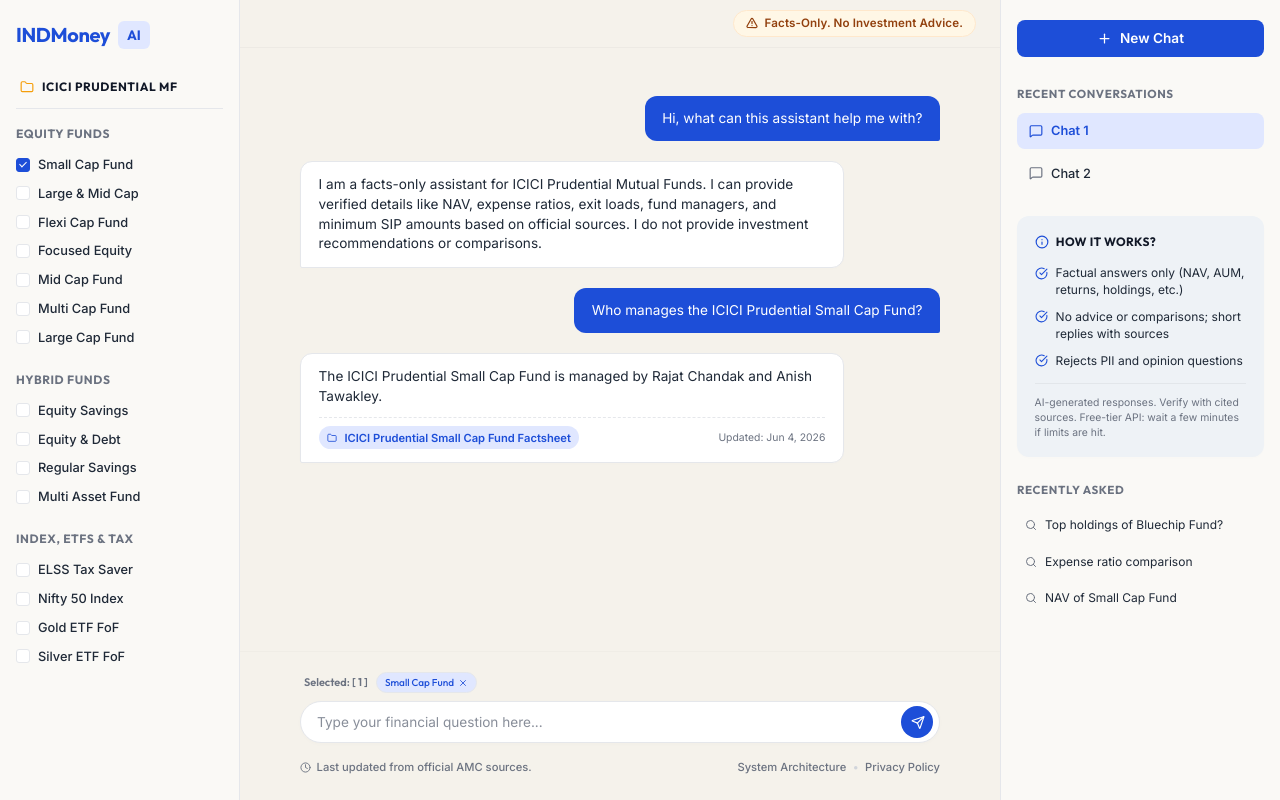
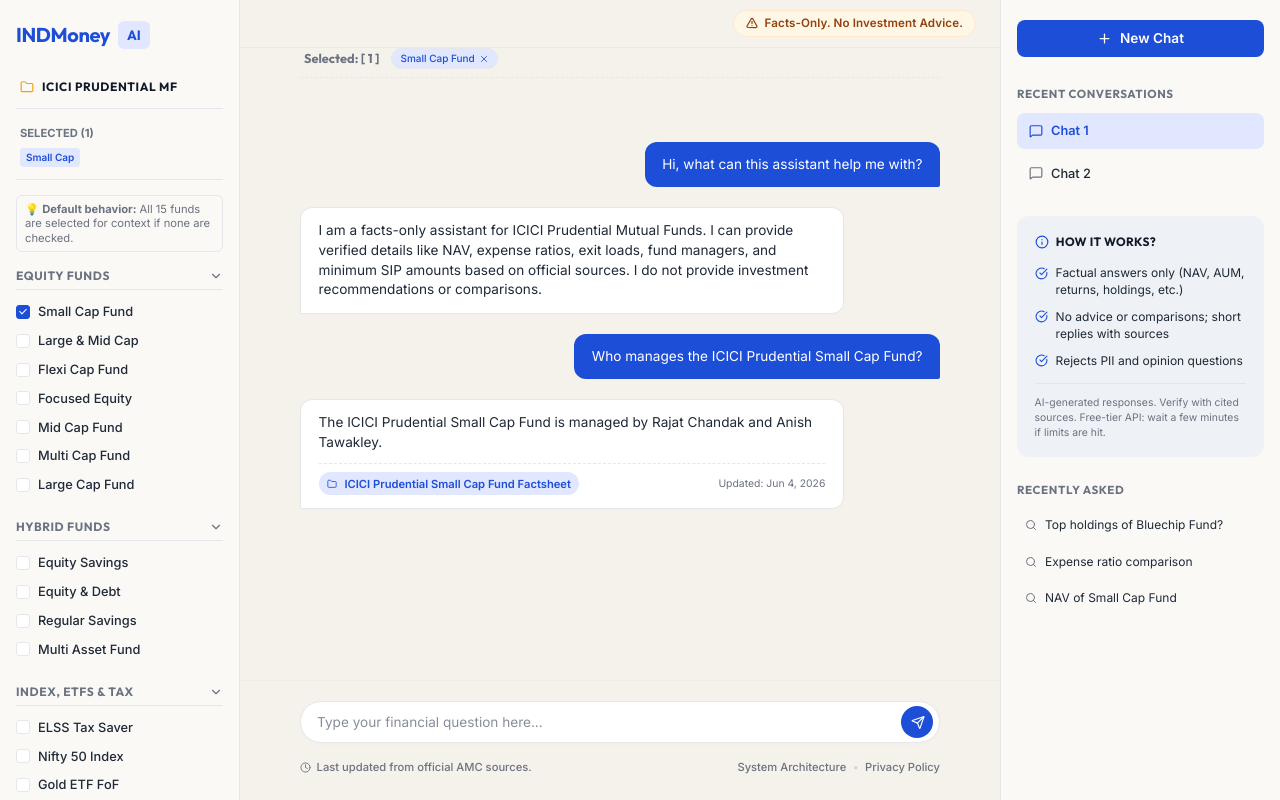
Before and after one commit to bhavyaamahajann/Mutual_Fund_FAQ_Assistant, a React (Vite) app in the folder frontend/: page / in a window 1280 px wide. Built offline with nearby package versions, Linux system fonts and the light colour scheme.

Commit message:
Refactored React UI: collapsible sidebar categories, selected funds on top, default funds note, 6 suggestive prompts

```diff
--- a/frontend/src/App.jsx
+++ b/frontend/src/App.jsx
@@ -25,7 +25,9 @@
   Menu,
   ShieldAlert,
   Trash2,
-  Edit2
+  Edit2,
+  ChevronDown,
+  ChevronRight
 } from 'lucide-react';
 
 const API_URL = window.location.hostname === 'localhost' || window.location.hostname === '127.0.0.1'
@@ -208,15 +210,25 @@
     'Silver ETF FoF': false,
   });
 
+  const [expandedCategories, setExpandedCategories] = useState({
+    equity: true,
+    hybrid: true,
+    indexEtfTax: true
+  });
+
+  const toggleCategory = (cat) => {
+    setExpandedCategories(prev => ({
+      ...prev,
+      [cat]: !prev[cat]
+    }));
+  };
+
   // Get active selected checkboxes keys
   const activeSelectedKeys = Object.keys(checkboxes).filter(k => checkboxes[k]);
 
   // Compute dynamic suggestions
   const getDynamicSuggestions = () => {
-    const displayAll = activeSelectedKeys.length === 0;
-    if (displayAll || activeSelectedKeys.length === Object.keys(checkboxes).length) {
-      // Default set of 4 diverse questions
-      return [
+    const defaultSet = [
       {
         id: 'card-1',
         category: 'Small Cap Fund',
@@ -227,7 +239,7 @@
       },
       {
         id: 'card-2',
-          category: 'Flexicap Fund',
+        category: 'Flexi Cap Fund',
         query: 'What is the 3-year CAGR for ICICI Prudential Flexi Cap Fund?',
         icon: TrendingUp,
         text: '3-year CAGR for Flexi Cap',
@@ -235,7 +247,7 @@
       },
       {
         id: 'card-3',
-          category: 'ELSS Tax Saver',
+        category: 'ELSS Tax Saver Fund',
         query: 'What are the tax implications for ICICI Prudential ELSS Tax Saver Fund?',
         icon: Wallet,
         text: 'Tax implications for ELSS?',
@@ -248,11 +260,33 @@
         icon: Shield,
         text: 'Risk profile: Multi Asset',
         subtext: 'RISK ANALYSIS'
+      },
+      {
+        id: 'card-5',
+        category: 'Small Cap Fund',
+        query: 'Who manages the ICICI Prudential Small Cap Fund?',
+        icon: Cpu,
+        text: 'Fund Manager: Small Cap',
+        subtext: 'MANAGEMENT'
+      },
+      {
+        id: 'card-6',
+        category: 'Focused Equity Fund',
+        query: 'What is the exit load for ICICI Prudential Focused Equity Fund?',
+        icon: Shield,
+        text: 'Exit load for Focused Equity',
+        subtext: 'REDEMPTION'
       }
     ];
+
+    const displayAll = activeSelectedKeys.length === 0;
+    if (displayAll || activeSelectedKeys.length === Object.keys(checkboxes).length) {
+      return defaultSet;
     }
 
     let list = [];
+    const queryTracker = new Set();
+
     activeSelectedKeys.forEach(key => {
       if (QUESTIONS_BY_FUND[key]) {
         QUESTIONS_BY_FUND[key].forEach((q, idx) => {
@@ -261,10 +295,21 @@
             category: key,
             ...q
           });
+          queryTracker.add(q.query);
         });
       }
     });
-    return list.slice(0, 4);
+
+    if (list.length < 6) {
+      defaultSet.forEach(item => {
+        if (list.length < 6 && !queryTracker.has(item.query)) {
+          list.push(item);
+          queryTracker.add(item.query);
+        }
+      });
+    }
+
+    return list.slice(0, 6);
   };
 
   const dynamicSuggestiveQuestions = getDynamicSuggestions();
@@ -532,10 +577,64 @@
           <span>ICICI PRUDENTIAL MF</span>
         </div>
 
+        {/* Selected Funds Summary at the top of the Left Sidebar */}
+        <div className="sidebar-selected-summary" style={{
+          marginBottom: '15px',
+          borderBottom: '1px solid var(--border-color)',
+          paddingBottom: '12px',
+          paddingLeft: '4px'
+        }}>
+          <span style={{ fontSize: '0.7rem', fontWeight: '700', color: 'var(--text-muted)', textTransform: 'uppercase', display: 'block', marginBottom: '6px' }}>
+            Selected ({activeSelectedKeys.length > 0 ? activeSelectedKeys.length : 'All 15'})
+          </span>
+          {activeSelectedKeys.length > 0 ? (
+            <div style={{ display: 'flex', flexWrap: 'wrap', gap: '4px' }}>
+              {activeSelectedKeys.map(key => (
+                <span key={key} style={{
+                  backgroundColor: 'var(--bg-active-pill)',
+                  color: 'var(--text-active-pill)',
+                  padding: '2px 6px',
+                  borderRadius: '4px',
+                  fontSize: '10px',
+                  fontWeight: '600'
+                }}>
+                  {key.replace(' Fund', '')}
+                </span>
+              ))}
+            </div>
+          ) : (
+            <span style={{ fontSize: '0.725rem', color: 'var(--text-muted)', fontStyle: 'italic' }}>
+              All funds selected by default
+            </span>
+          )}
+        </div>
+
+        {/* Default Behavior Note */}
+        <div style={{
+          fontSize: '0.7rem',
+          color: 'var(--text-muted)',
+          backgroundColor: 'var(--bg-sidebar)',
+          border: '1px solid var(--border-color)',
+          borderRadius: '6px',
+          padding: '6px 8px',
+          marginBottom: '15px',
+          lineHeight: '1.3'
+        }}>
+          💡 <b>Default behavior:</b> All 15 funds are selected for context if none are checked.
+        </div>
+
         <div className="filters-container">
           {/* Category 1: Equity Funds (7) */}
           <div className="filter-section">
-            <h3 className="filter-section-title">Equity Funds</h3>
+            <h3
+              className="filter-section-title"
+              onClick={() => toggleCategory('equity')}
+              style={{ display: 'flex', alignItems: 'center', justifyContent: 'space-between', cursor: 'pointer' }}
+            >
+              <span>Equity Funds</span>
+              {expandedCategories.equity ? <ChevronDown style={{ width: '14px', height: '14px' }} /> : <ChevronRight style={{ width: '14px', height: '14px' }} />}
+            </h3>
+            {expandedCategories.equity && (
               <ul className="filter-list">
                 {[
                   { label: 'Small Cap Fund', val: 'Small Cap Fund' },
@@ -561,11 +660,20 @@
                   </li>
                 ))}
               </ul>
+            )}
           </div>
 
           {/* Category 2: Hybrid Funds (4) */}
           <div className="filter-section">
-            <h3 className="filter-section-title">Hybrid Funds</h3>
+            <h3
+              className="filter-section-title"
+              onClick={() => toggleCategory('hybrid')}
+              style={{ display: 'flex', alignItems: 'center', justifyContent: 'space-between', cursor: 'pointer' }}
+            >
+              <span>Hybrid Funds</span>
+              {expandedCategories.hybrid ? <ChevronDown style={{ width: '14px', height: '14px' }} /> : <ChevronRight style={{ width: '14px', height: '14px' }} />}
+            </h3>
+            {expandedCategories.hybrid && (
               <ul className="filter-list">
                 {[
                   { label: 'Equity Savings', val: 'Equity Savings Fund' },
@@ -588,11 +696,20 @@
                   </li>
                 ))}
               </ul>
+            )}
           </div>
 
           {/* Category 3: Index & ETFs & Tax (4) */}
           <div className="filter-section">
-            <h3 className="filter-section-title">Index, ETFs & Tax</h3>
+            <h3
+              className="filter-section-title"
+              onClick={() => toggleCategory('indexEtfTax')}
+              style={{ display: 'flex', alignItems: 'center', justifyContent: 'space-between', cursor: 'pointer' }}
+            >
+              <span>Index, ETFs & Tax</span>
+              {expandedCategories.indexEtfTax ? <ChevronDown style={{ width: '14px', height: '14px' }} /> : <ChevronRight style={{ width: '14px', height: '14px' }} />}
+            </h3>
+            {expandedCategories.indexEtfTax && (
               <ul className="filter-list">
                 {[
                   { label: 'ELSS Tax Saver', val: 'ELSS Tax Saver Fund' },
@@ -615,6 +732,7 @@
                   </li>
                 ))}
               </ul>
+            )}
           </div>
         </div>
 
@@ -627,6 +745,56 @@
             <AlertTriangle className="warning-badge-icon" />
             <span>Facts-Only. No Investment Advice.</span>
           </div>
+        </div>
+
+        {/* Selected Funds count and pills display (pinned on top of chat area) */}
+        <div className="chat-selected-summary" style={{
+          display: 'flex',
+          alignItems: 'center',
+          flexWrap: 'wrap',
+          gap: '8px',
+          marginBottom: '16px',
+          paddingBottom: '8px',
+          borderBottom: '1px dashed var(--border-color)',
+          maxWidth: '640px',
+          width: '100%',
+          margin: '0 auto 16px auto',
+          paddingLeft: '4px'
+        }}>
+          <span style={{ fontFamily: 'var(--font-heading)', fontWeight: '700', fontSize: '0.8rem', color: 'var(--text-muted)', marginRight: '4px' }}>
+            Selected: [ {activeSelectedKeys.length === 0 ? 'All 15 Funds' : activeSelectedKeys.length} ] {activeSelectedKeys.length === 0 && '(Default)'}
+          </span>
+          {activeSelectedKeys.map(key => (
+            <span
+              key={key}
+              onClick={() => handleCheckboxChange(key)}
+              style={{
+                display: 'inline-flex',
+                alignItems: 'center',
+                gap: '4px',
+                backgroundColor: 'var(--bg-active-pill)',
+                color: 'var(--text-active-pill)',
+                padding: '2px 8px',
+                borderRadius: '12px',
+                fontSize: '10px',
+                fontWeight: '500',
+                cursor: 'pointer',
+                border: '1px solid var(--border-color)',
+                transition: 'all 0.15s ease'
+              }}
+              onMouseEnter={(e) => {
+                e.currentTarget.style.backgroundColor = 'var(--error-bg)';
+                e.currentTarget.style.color = 'var(--error-text)';
+              }}
+              onMouseLeave={(e) => {
+                e.currentTarget.style.backgroundColor = 'var(--bg-active-pill)';
+                e.currentTarget.style.color = 'var(--text-active-pill)';
+              }}
+              title={`Click to remove ${key}`}
+            >
+              {key} <X style={{ width: '10px', height: '10px' }} />
+            </span>
+          ))}
         </div>
 
         {/* Chat Pane */}
@@ -754,51 +922,6 @@
         <footer className="center-footer">
           <form className="chat-form" onSubmit={handleFormSubmit}>
             <div style={{ display: 'flex', flexDirection: 'column', gap: '8px', width: '100%', marginBottom: '4px' }}>
-              <div className="selected-counter-bottom" style={{
-                fontSize: '11px',
-                color: 'var(--text-muted)',
-                fontFamily: 'var(--font-heading)',
-                fontWeight: '600',
-                userSelect: 'none',
-                paddingLeft: '4px',
-                display: 'flex',
-                alignItems: 'center',
-                flexWrap: 'wrap',
-                gap: '8px'
-              }}>
-                <span>Selected: [ {activeSelectedKeys.length} ]</span>
-                {activeSelectedKeys.map(key => (
-                  <span
-                    key={key}
-                    onClick={() => handleCheckboxChange(key)}
-                    style={{
-                      display: 'inline-flex',
-                      alignItems: 'center',
-                      gap: '4px',
-                      backgroundColor: 'var(--bg-active-pill)',
-                      color: 'var(--text-active-pill)',
-                      padding: '2px 8px',
-                      borderRadius: '12px',
-                      fontSize: '10px',
-                      fontWeight: '500',
-                      cursor: 'pointer',
-                      border: '1px solid var(--border-color)',
-                      transition: 'all 0.15s ease'
-                    }}
-                    onMouseEnter={(e) => {
-                      e.currentTarget.style.backgroundColor = 'var(--error-bg)';
-                      e.currentTarget.style.color = 'var(--error-text)';
-                    }}
-                    onMouseLeave={(e) => {
-                      e.currentTarget.style.backgroundColor = 'var(--bg-active-pill)';
-                      e.currentTarget.style.color = 'var(--text-active-pill)';
-                    }}
-                    title={`Click to remove ${key}`}
-                  >
-                    {key} <X style={{ width: '10px', height: '10px' }} />
-                  </span>
-                ))}
-              </div>
               <div className="input-box-wrapper" style={{ width: '100%' }}>
                 <input
                   type="text"
--- a/frontend/src/index.css
+++ b/frontend/src/index.css
@@ -172,6 +172,18 @@
   color: var(--text-muted);
   letter-spacing: 0.05em;
   margin-bottom: 0.75rem;
+  cursor: pointer;
+  display: flex;
+  align-items: center;
+  justify-content: space-between;
+  user-select: none;
+  transition: color 0.15s ease;
+  border-bottom: 1px solid var(--border-color);
+  padding-bottom: 4px;
+}
+
+.filter-section-title:hover {
+  color: var(--primary-blue);
 }
 
 .filter-list {
```
Lines whose indentation alone changed are shown as unchanged.
